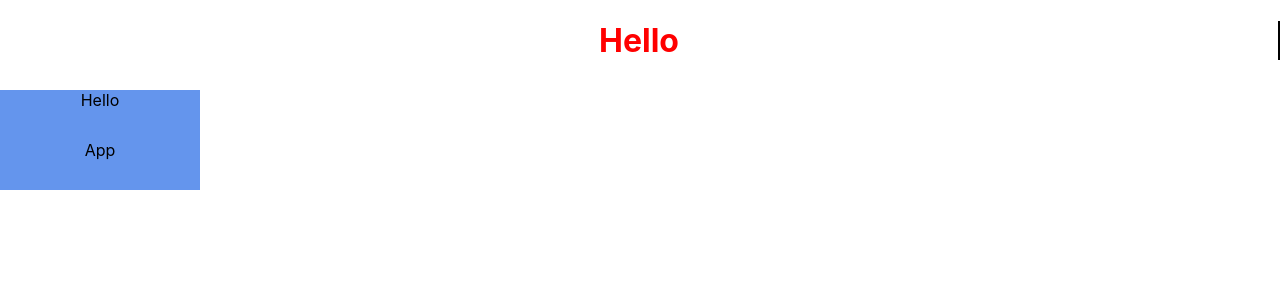
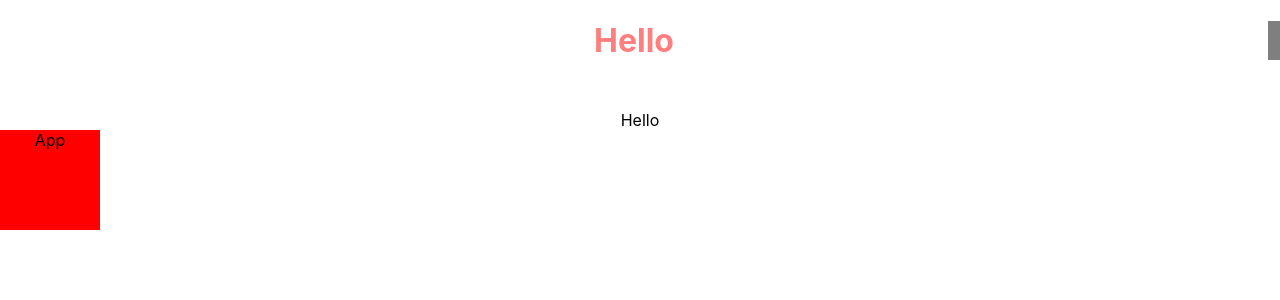
Before and after one commit to mmcgonigal/voca, a JavaScript app: page / in a window 1280 px wide. Shown: the top 300 px of the page. Built offline with nearby package versions, Linux system fonts and the light colour scheme; the HTML template or start-up script is replaced by a standard one.

Commit message:
react begin

```diff
--- a/src/App.css
+++ b/src/App.css
@@ -37,8 +37,8 @@
   }
 }
 
-.box{
+.box {
   width:100px;
   height:100px;
-  background-color: thistle;
- }
+  background-color : red;
+}
--- a/src/App.js
+++ b/src/App.js
@@ -1,6 +1,7 @@
 import './App.css';
 import Hello from  "./component/Hello";
-import Welcome from "./component/Welcome"
+import  "./component/Welcome"
+import  "./App.module.css"
 
 function App() {
    //  const name="mina";
--- /dev/null
+++ b/src/App.module.css
@@ -0,0 +1,5 @@
+.box{
+    width:100px;
+    height:100px;
+    background-color: thistle;
+}
--- a/src/component/Hello.js
+++ b/src/component/Hello.js
@@ -1,6 +1,7 @@
 'use strict'
-import World from "./World";
-import "./Hello.css";
+import "./World";
+import  "./Hello.module.css";
+
 //
 // const Hello = function(){
 //     <p>hello</p>
@@ -14,12 +15,12 @@ export default function Hello(){
        <h1 style = {
            {
                color: "#f00",
-               borderRight: " 2px solid #000",
-               marginBottom: "30px",
-               opacity: 1
+               borderRight: " 12px solid #000",
+               marginBottom: "50px",
+               opacity: 0.5
            }
        }>Hello</h1>
-         <div className="box">Hello</div>
+         <div className="styles.box ">Hello</div>
      </div>
 );
 
```
Also changed, not shown: src/component/Hello.module.css (renamed from src/component/Hello.css).
